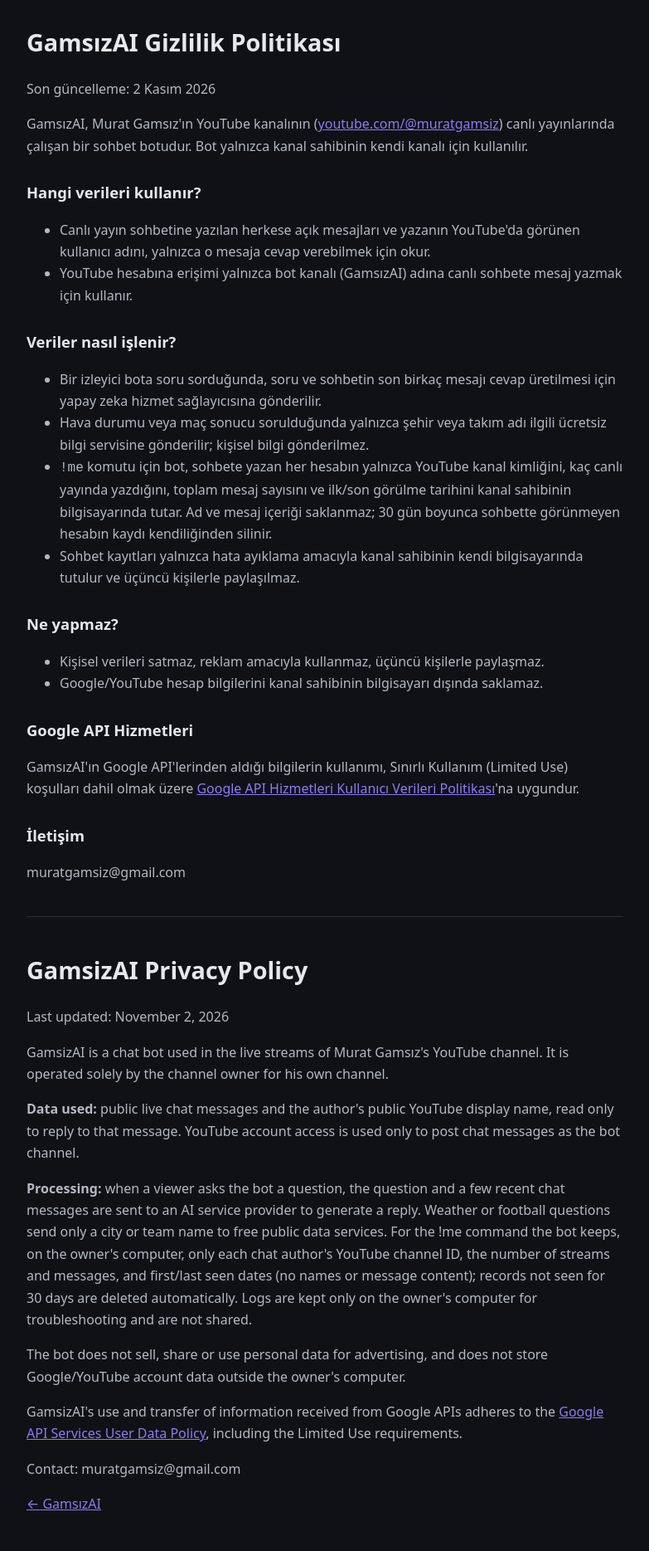
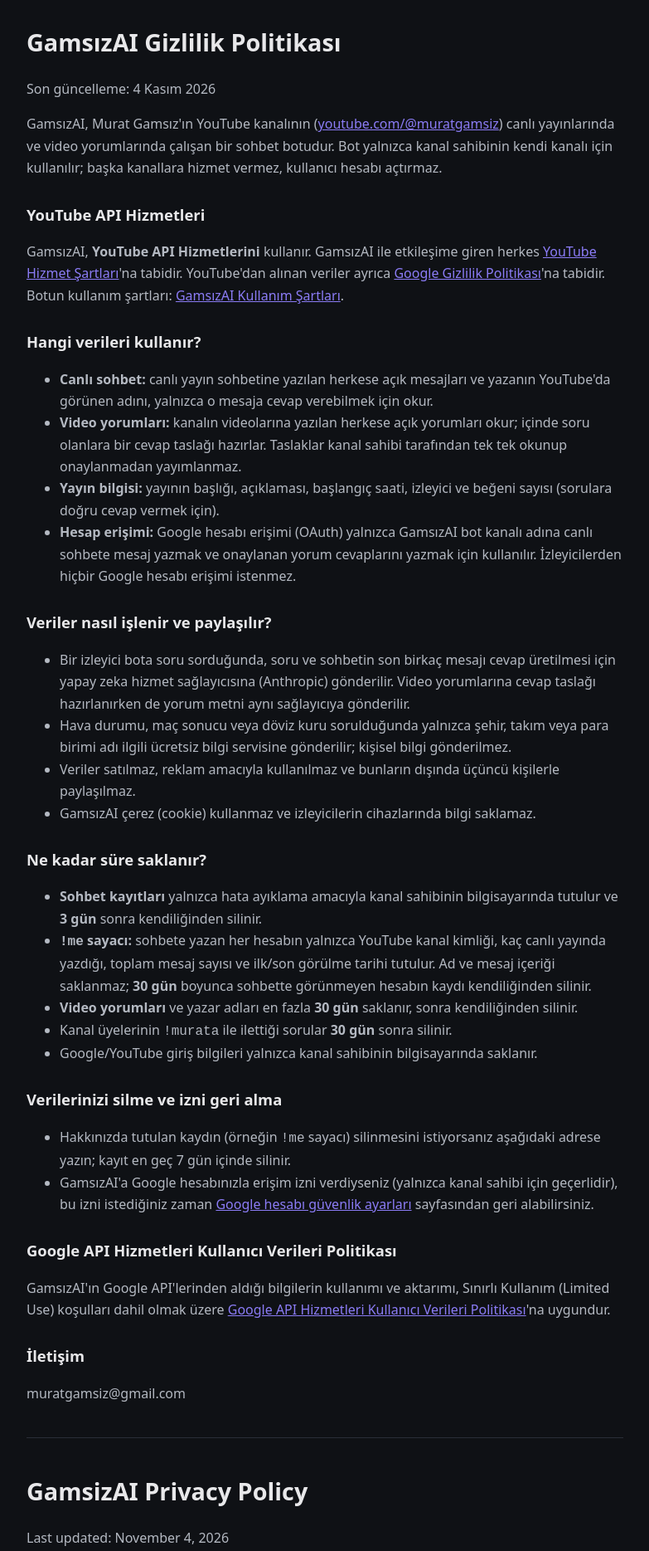
Before and after one commit to gamsizm/gamsizm.github.io, a plain HTML site: page privacy.html in a window 1280 px wide. Shown: the part 40-1909 px from the top of the page at 83% size, without its empty margins (248-1031 px from the left). Drawn offline with Linux system fonts and the light colour scheme.

Commit message:
privacy.html: YouTube API uyumu

```diff
--- a/privacy.html
+++ b/privacy.html
@@ -15,36 +15,80 @@
 <body>
 <main>
 <h1>GamsızAI Gizlilik Politikası</h1>
-<p>Son güncelleme: 2 Kasım 2026</p>
-<p>GamsızAI, Murat Gamsız'ın YouTube kanalının (<a href="https://www.youtube.com/@muratgamsiz">youtube.com/@muratgamsiz</a>) canlı yayınlarında çalışan bir sohbet botudur. Bot yalnızca kanal sahibinin kendi kanalı için kullanılır.</p>
+<p>Son güncelleme: 4 Kasım 2026</p>
+<p>GamsızAI, Murat Gamsız'ın YouTube kanalının (<a href="https://www.youtube.com/@muratgamsiz">youtube.com/@muratgamsiz</a>) canlı yayınlarında ve video yorumlarında çalışan bir sohbet botudur. Bot yalnızca kanal sahibinin kendi kanalı için kullanılır; başka kanallara hizmet vermez, kullanıcı hesabı açtırmaz.</p>
+
+<h2>YouTube API Hizmetleri</h2>
+<p>GamsızAI, <strong>YouTube API Hizmetlerini</strong> kullanır. GamsızAI ile etkileşime giren herkes <a href="https://www.youtube.com/t/terms">YouTube Hizmet Şartları</a>'na tabidir. YouTube'dan alınan veriler ayrıca <a href="https://policies.google.com/privacy">Google Gizlilik Politikası</a>'na tabidir. Botun kullanım şartları: <a href="terms.html">GamsızAI Kullanım Şartları</a>.</p>
+
 <h2>Hangi verileri kullanır?</h2>
 <ul>
-<li>Canlı yayın sohbetine yazılan herkese açık mesajları ve yazanın YouTube'da görünen kullanıcı adını, yalnızca o mesaja cevap verebilmek için okur.</li>
-<li>YouTube hesabına erişimi yalnızca bot kanalı (GamsızAI) adına canlı sohbete mesaj yazmak için kullanır.</li>
+<li><strong>Canlı sohbet:</strong> canlı yayın sohbetine yazılan herkese açık mesajları ve yazanın YouTube'da görünen adını, yalnızca o mesaja cevap verebilmek için okur.</li>
+<li><strong>Video yorumları:</strong> kanalın videolarına yazılan herkese açık yorumları okur; içinde soru olanlara bir cevap taslağı hazırlar. Taslaklar kanal sahibi tarafından tek tek okunup onaylanmadan yayımlanmaz.</li>
+<li><strong>Yayın bilgisi:</strong> yayının başlığı, açıklaması, başlangıç saati, izleyici ve beğeni sayısı (sorulara doğru cevap vermek için).</li>
+<li><strong>Hesap erişimi:</strong> Google hesabı erişimi (OAuth) yalnızca GamsızAI bot kanalı adına canlı sohbete mesaj yazmak ve onaylanan yorum cevaplarını yazmak için kullanılır. İzleyicilerden hiçbir Google hesabı erişimi istenmez.</li>
 </ul>
-<h2>Veriler nasıl işlenir?</h2>
+
+<h2>Veriler nasıl işlenir ve paylaşılır?</h2>
 <ul>
-<li>Bir izleyici bota soru sorduğunda, soru ve sohbetin son birkaç mesajı cevap üretilmesi için yapay zeka hizmet sağlayıcısına gönderilir.</li>
-<li>Hava durumu veya maç sonucu sorulduğunda yalnızca şehir veya takım adı ilgili ücretsiz bilgi servisine gönderilir; kişisel bilgi gönderilmez.</li>
-<li><code>!me</code> komutu için bot, sohbete yazan her hesabın yalnızca YouTube kanal kimliğini, kaç canlı yayında yazdığını, toplam mesaj sayısını ve ilk/son görülme tarihini kanal sahibinin bilgisayarında tutar. Ad ve mesaj içeriği saklanmaz; 30 gün boyunca sohbette görünmeyen hesabın kaydı kendiliğinden silinir.</li>
-<li>Sohbet kayıtları yalnızca hata ayıklama amacıyla kanal sahibinin kendi bilgisayarında tutulur ve üçüncü kişilerle paylaşılmaz.</li>
+<li>Bir izleyici bota soru sorduğunda, soru ve sohbetin son birkaç mesajı cevap üretilmesi için yapay zeka hizmet sağlayıcısına (Anthropic) gönderilir. Video yorumlarına cevap taslağı hazırlanırken de yorum metni aynı sağlayıcıya gönderilir.</li>
+<li>Hava durumu, maç sonucu veya döviz kuru sorulduğunda yalnızca şehir, takım veya para birimi adı ilgili ücretsiz bilgi servisine gönderilir; kişisel bilgi gönderilmez.</li>
+<li>Veriler satılmaz, reklam amacıyla kullanılmaz ve bunların dışında üçüncü kişilerle paylaşılmaz.</li>
+<li>GamsızAI çerez (cookie) kullanmaz ve izleyicilerin cihazlarında bilgi saklamaz.</li>
 </ul>
-<h2>Ne yapmaz?</h2>
+
+<h2>Ne kadar süre saklanır?</h2>
 <ul>
-<li>Kişisel verileri satmaz, reklam amacıyla kullanmaz, üçüncü kişilerle paylaşmaz.</li>
-<li>Google/YouTube hesap bilgilerini kanal sahibinin bilgisayarı dışında saklamaz.</li>
+<li><strong>Sohbet kayıtları</strong> yalnızca hata ayıklama amacıyla kanal sahibinin bilgisayarında tutulur ve <strong>3 gün</strong> sonra kendiliğinden silinir.</li>
+<li><strong><code>!me</code> sayacı:</strong> sohbete yazan her hesabın yalnızca YouTube kanal kimliği, kaç canlı yayında yazdığı, toplam mesaj sayısı ve ilk/son görülme tarihi tutulur. Ad ve mesaj içeriği saklanmaz; <strong>30 gün</strong> boyunca sohbette görünmeyen hesabın kaydı kendiliğinden silinir.</li>
+<li><strong>Video yorumları</strong> ve yazar adları en fazla <strong>30 gün</strong> saklanır, sonra kendiliğinden silinir.</li>
+<li>Kanal üyelerinin <code>!murata</code> ile ilettiği sorular <strong>30 gün</strong> sonra silinir.</li>
+<li>Google/YouTube giriş bilgileri yalnızca kanal sahibinin bilgisayarında saklanır.</li>
 </ul>
-<h2>Google API Hizmetleri</h2>
-<p>GamsızAI'ın Google API'lerinden aldığı bilgilerin kullanımı, Sınırlı Kullanım (Limited Use) koşulları dahil olmak üzere <a href="https://developers.google.com/terms/api-services-user-data-policy">Google API Hizmetleri Kullanıcı Verileri Politikası</a>'na uygundur.</p>
+
+<h2>Verilerinizi silme ve izni geri alma</h2>
+<ul>
+<li>Hakkınızda tutulan kaydın (örneğin <code>!me</code> sayacı) silinmesini istiyorsanız aşağıdaki adrese yazın; kayıt en geç 7 gün içinde silinir.</li>
+<li>GamsızAI'a Google hesabınızla erişim izni verdiyseniz (yalnızca kanal sahibi için geçerlidir), bu izni istediğiniz zaman <a href="https://myaccount.google.com/permissions">Google hesabı güvenlik ayarları</a> sayfasından geri alabilirsiniz.</li>
+</ul>
+
+<h2>Google API Hizmetleri Kullanıcı Verileri Politikası</h2>
+<p>GamsızAI'ın Google API'lerinden aldığı bilgilerin kullanımı ve aktarımı, Sınırlı Kullanım (Limited Use) koşulları dahil olmak üzere <a href="https://developers.google.com/terms/api-services-user-data-policy">Google API Hizmetleri Kullanıcı Verileri Politikası</a>'na uygundur.</p>
 <h2>İletişim</h2>
 <p>muratgamsiz@gmail.com</p>
 <hr>
 <h1>GamsizAI Privacy Policy</h1>
-<p>Last updated: November 2, 2026</p>
-<p>GamsizAI is a chat bot used in the live streams of Murat Gamsız's YouTube channel. It is operated solely by the channel owner for his own channel.</p>
-<p><strong>Data used:</strong> public live chat messages and the author's public YouTube display name, read only to reply to that message. YouTube account access is used only to post chat messages as the bot channel.</p>
-<p><strong>Processing:</strong> when a viewer asks the bot a question, the question and a few recent chat messages are sent to an AI service provider to generate a reply. Weather or football questions send only a city or team name to free public data services. For the !me command the bot keeps, on the owner's computer, only each chat author's YouTube channel ID, the number of streams and messages, and first/last seen dates (no names or message content); records not seen for 30 days are deleted automatically. Logs are kept only on the owner's computer for troubleshooting and are not shared.</p>
-<p>The bot does not sell, share or use personal data for advertising, and does not store Google/YouTube account data outside the owner's computer.</p>
+<p>Last updated: November 4, 2026</p>
+<p>GamsizAI is a chat bot used in the live streams and video comments of Murat Gamsız's YouTube channel (<a href="https://www.youtube.com/@muratgamsiz">youtube.com/@muratgamsiz</a>). It is operated solely by the channel owner for his own channel; it does not serve other channels and has no user sign-up.</p>
+<h2>YouTube API Services</h2>
+<p>GamsizAI uses <strong>YouTube API Services</strong>. By interacting with GamsizAI you agree to be bound by the <a href="https://www.youtube.com/t/terms">YouTube Terms of Service</a>. Data obtained from YouTube is also subject to the <a href="https://policies.google.com/privacy">Google Privacy Policy</a>. GamsizAI's own terms: <a href="terms.html">GamsizAI Terms of Service</a>.</p>
+<h2>Data accessed and used</h2>
+<ul>
+<li><strong>Live chat:</strong> public live chat messages and the author's public display name, read only to reply to that message.</li>
+<li><strong>Video comments:</strong> public comments on the channel's videos are read; for comments that contain a question, a reply draft is prepared. Drafts are never published until the channel owner reviews and approves each one.</li>
+<li><strong>Broadcast data:</strong> title, description, start time, concurrent viewer and like counts, used to answer questions correctly.</li>
+<li><strong>Account access:</strong> Google account access (OAuth) is used only to post live chat messages and approved comment replies as the GamsizAI bot channel. Viewers are never asked for Google account access.</li>
+</ul>
+<h2>Processing and sharing</h2>
+<ul>
+<li>When a viewer asks the bot a question, the question and a few recent chat messages are sent to an AI service provider (Anthropic) to generate a reply; comment text is sent to the same provider to draft comment replies.</li>
+<li>Weather, football or currency questions send only a city, team or currency name to free public data services.</li>
+<li>Data is never sold, never used for advertising and not otherwise shared with third parties.</li>
+<li>GamsizAI does not use cookies and does not store information on viewers' devices.</li>
+</ul>
+<h2>Retention</h2>
+<ul>
+<li>Chat logs are kept on the owner's computer for troubleshooting only and are deleted automatically after <strong>3 days</strong>.</li>
+<li><strong>!me counter:</strong> only the chat author's YouTube channel ID, number of streams and messages, and first/last seen dates (no names or message content); records not seen for <strong>30 days</strong> are deleted automatically.</li>
+<li>Video comments and author names are kept for at most <strong>30 days</strong> and then deleted automatically.</li>
+<li>Member questions sent with !murata are deleted after <strong>30 days</strong>.</li>
+<li>Google/YouTube credentials are stored only on the owner's computer.</li>
+</ul>
+<h2>Deletion and revoking access</h2>
+<ul>
+<li>To have any record about you deleted (for example the !me counter), email the address below; it will be deleted within 7 days.</li>
+<li>If you granted GamsizAI access to a Google account (applies only to the channel owner), you can revoke it at any time on the <a href="https://myaccount.google.com/permissions">Google security settings page</a>.</li>
+</ul>
 <p>GamsizAI's use and transfer of information received from Google APIs adheres to the <a href="https://developers.google.com/terms/api-services-user-data-policy">Google API Services User Data Policy</a>, including the Limited Use requirements.</p>
 <p>Contact: muratgamsiz@gmail.com</p>
 <p><a href="index.html">← GamsızAI</a></p>
```
